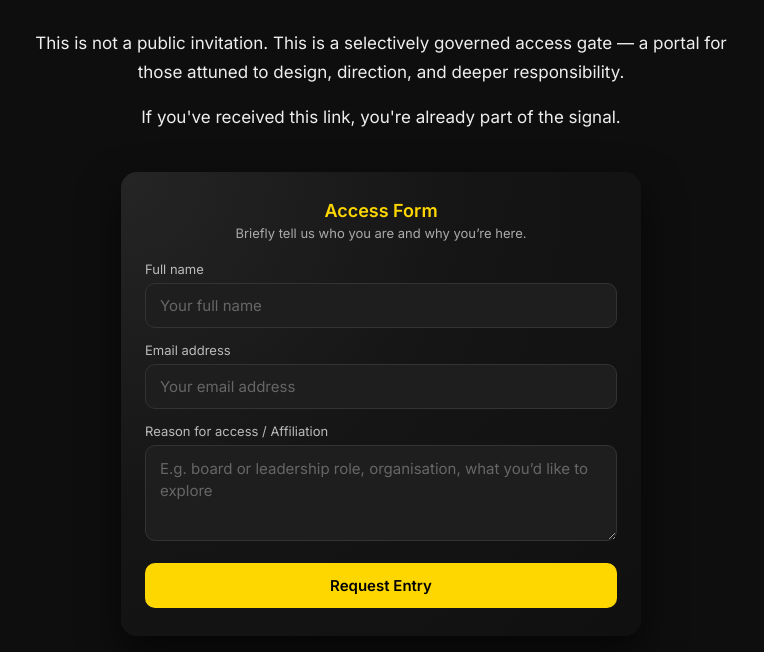
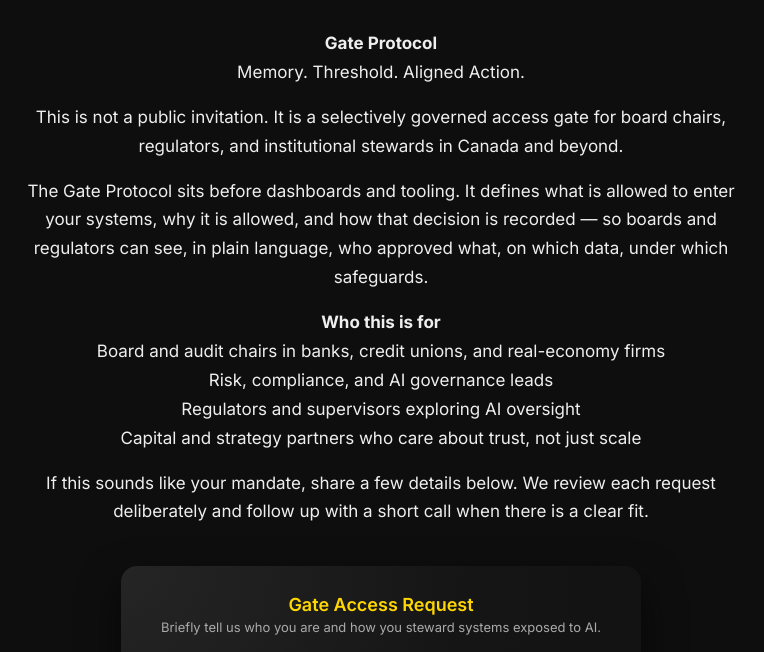
Before and after one commit to kazemnezhadsina144-dot/Noetfield, a plain HTML site: page gate/index.html in a window 1280 px wide. Shown: the part 126-778 px from the top of the page, without its empty margins (259-1023 px from the left). Drawn offline with Linux system fonts and the light colour scheme.

Commit message:
Update index.html

```diff
--- a/gate/index.html
+++ b/gate/index.html
@@ -195,19 +195,38 @@
     </header>
 
     <section class="message">
+      <p><strong>Gate Protocol</strong><br />Memory. Threshold. Aligned Action.</p>
+
       <p>
-        This is not a public invitation. This is a selectively governed access gate —
-        a portal for those attuned to design, direction, and deeper responsibility.
+        This is not a public invitation. It is a selectively governed access gate for
+        board chairs, regulators, and institutional stewards in Canada and beyond.
       </p>
+
       <p>
-        If you've received this link, you're already part of the signal.
+        The Gate Protocol sits before dashboards and tooling. It defines what is allowed
+        to enter your systems, why it is allowed, and how that decision is recorded —
+        so boards and regulators can see, in plain language, who approved what, on which data,
+        under which safeguards.
+      </p>
+
+      <p>
+        <strong>Who this is for</strong><br />
+        Board and audit chairs in banks, credit unions, and real-economy firms<br />
+        Risk, compliance, and AI governance leads<br />
+        Regulators and supervisors exploring AI oversight<br />
+        Capital and strategy partners who care about trust, not just scale
+      </p>
+
+      <p>
+        If this sounds like your mandate, share a few details below. We review each request deliberately
+        and follow up with a short call when there is a clear fit.
       </p>
     </section>
 
     <section class="access-box">
       <div class="access-box-header">
-        <h3>Access Form</h3>
-        <p>Briefly tell us who you are and why you’re here.</p>
+        <h3>Gate Access Request</h3>
+        <p>Briefly tell us who you are and how you steward systems exposed to AI.</p>
       </div>
 
       <form action="https://formspree.io/f/xyzrdrpv" method="POST">
```
